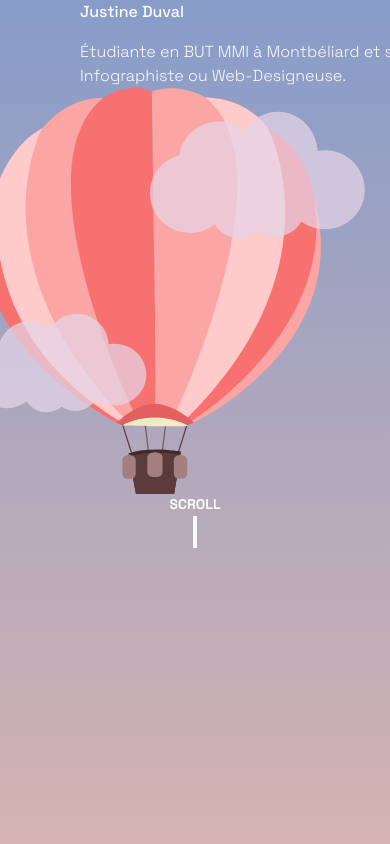
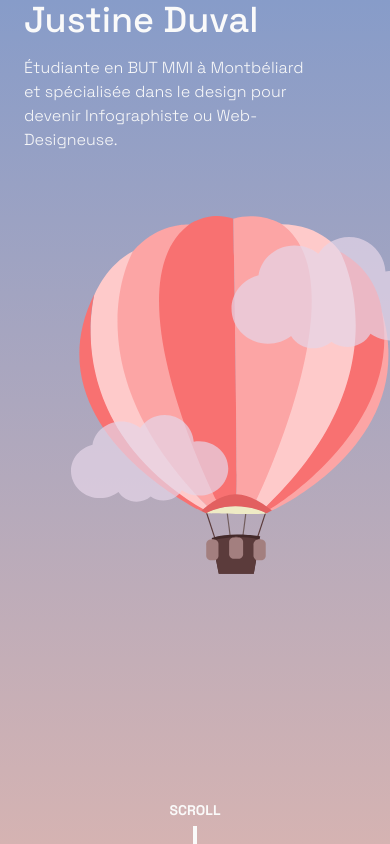
Before and after one commit to duval-justine/Portfolio_Justine_Duval, a Vue app: page / in a window 390 px wide. Built offline with nearby package versions, Linux system fonts and the light colour scheme.

Commit message:
Début du responsive

```diff
--- a/src/components/MongolfiereNuages.vue
+++ b/src/components/MongolfiereNuages.vue
@@ -1,6 +1,7 @@
 <template>
     <svg width="528" height="550" viewBox="0 0 528 550" fill="none" xmlns="http://www.w3.org/2000/svg"
-        class="md:w-[527.79px] md:h-[549.76px]" preserveAspectRatio="none">
+        class="md:w-[527.79px] md:h-[549.76px] 3xs:w-[357.94px] 3xs:h-[357.94px] 2xs:w-[482px] 2xs:h-[501.71px]"
+        preserveAspectRatio="none">
         <path d="M200.805 455.786L199.163 456.3L211.26 494.925L212.902 494.411L200.805 455.786Z" fill="#5B3B3B"></path>
         <path d="M274.016 494.473L275.658 494.988L287.755 456.363L286.112 455.849L274.016 494.473Z" fill="#5B3B3B">
         </path>
--- a/src/views/AccueilView.vue
+++ b/src/views/AccueilView.vue
@@ -3,17 +3,19 @@
     <div class="snap">
       <!-- Accueil -->
       <section>
-        <div class="container0 h-screen z-0 bg-gradient-to-b from-pastelbleu to-pastelrose scroll-snap ">
+        <div class="container0 relative h-screen z-0 bg-gradient-to-b from-pastelbleu to-pastelrose scroll-snap">
           <!-- Header -->
           <Header class="relative z-10" />
           <!-- Textes et Illustration -->
-          <div class="flex xs:flex-row  xs:gap-36 xs:items-center justify-center 3xs:flex-col">
+          <div class="flex xs:flex-row  xs:gap-36 3xs:gap-16 xs:items-center justify-center 3xs:flex-col">
             <!-- Textes -->
-            <div class="w-[750px] flex flex-col gap-4 ">
-              <h1 class="font-space-grotesk font-medium lg:text-6xl md:text-4xl text-Extended/red/50 ml-20 sm:text-2xl">
+            <div class="sm:w-[750px] flex flex-col gap-4 3xs:w-[305px] ">
+              <h1
+                class="font-space-grotesk font-medium lg:text-6xl md:text-4xl 3xs:text-4xl text-Extended/red/50 3xs:ml-6 xs:ml-20 sm:text-2xl">
                 Justine Duval
               </h1>
-              <p class="font-space-grotesk font-light md:text-xl lg:text-2xl text-Extended/red/50 ml-20 sm:text-base">
+              <p
+                class="font-space-grotesk font-light md:text-xl lg:text-2xl 3xs:text-base text-Extended/red/50 3xs:ml-6 xs:ml-20 sm:text-base">
                 Étudiante en
                 BUT
                 MMI à
@@ -21,14 +23,16 @@
                 et spécialisée dans le design pour devenir Infographiste ou Web-Designeuse.</p>
             </div>
             <!-- Illustration -->
-            <MongolfiereNuages id="mongolfiere" class="float-right mr-10 z-20 w-full h-full object-contain relative " />
+            <MongolfiereNuages id="mongolfiere"
+              class="xs:float-right mr-10 z-20 w-full h-full 3xs:ml-24 2xs:ml-36 xs:ml-0 object-contain relative" />
           </div>
           <!-- Bouton scroll -->
           <div class="flex flex-col items-center  gap-4">
-            <RouterLink class="font-space-grotesk font-bold text-sm  bottom-6 text-Extended/red/50 lg:text-lg lg:" to="/">
+            <RouterLink class="font-space-grotesk font-bold text-sm absolute bottom-6 text-Extended/red/50 lg:text-lg"
+              to="/">
               SCROLL
             </RouterLink>
-            <div class=" border-t-4 w-8 rotate-90 bottom-0 border-Extended/red/50"></div>
+            <div class=" border-t-4 w-8 rotate-90 absolute bottom-0 border-Extended/red/50"></div>
           </div>
         </div>
       </section>
@@ -113,7 +117,7 @@ export default {
 
 .container0 {
   width: 100%;
-
+  overflow-x: hidden;
 }
 
 @media (min-width: 640px) {
```
